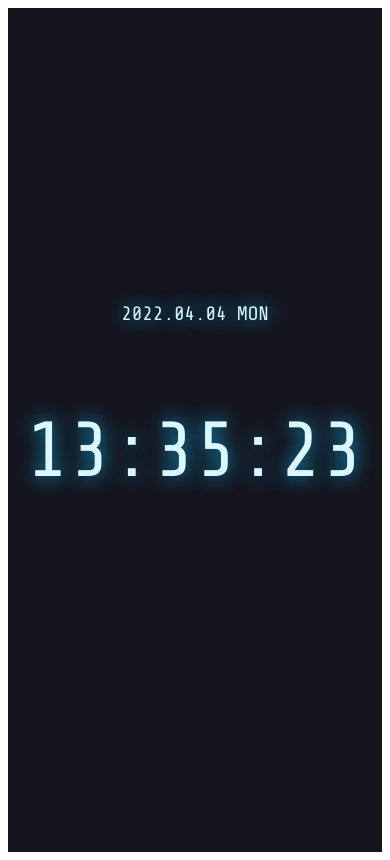
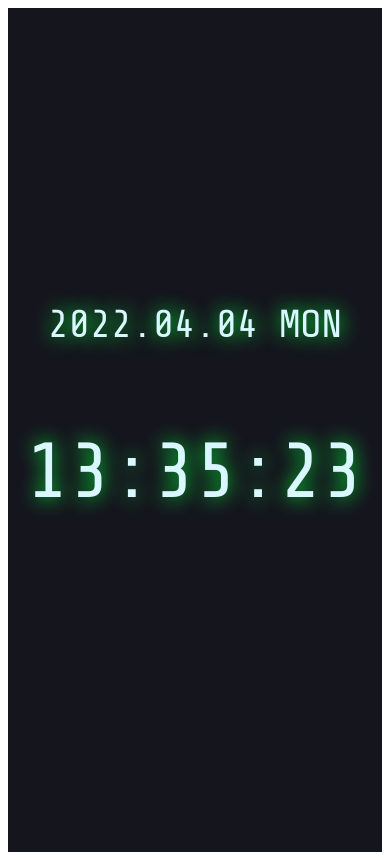
Before and after one commit to narutiga/Digital_Clock, a plain HTML site: page index.html in a window 390 px wide. Drawn offline with nearby package versions, Linux system fonts and the light colour scheme.

Commit message:
color&fontsize

```diff
--- a/style.css
+++ b/style.css
@@ -16,14 +16,14 @@
 .clock {
   font-family: 'Share Tech Mono', monospace;
   color: #daf6ff;
-  text-shadow: 0 0 20px #0aafe6;
+  text-shadow: 0 0 20px #03f73c;
   line-height: 1.2;
   text-align: center;
 }
 
 /* 日付のスタイル */
 .clock-date {
-  font-size: 25px;
+  font-size: 50px;
 }
 
 /* 時間のスタイル */
@@ -34,7 +34,7 @@
 /* 文字サイズ調整 */
 @media screen and (max-width: 500px) {
   .clock-date {
-    font-size: 5vw;
+    font-size: 10vw;
   }
   .clock-time {
     font-size: 20vw;
```
